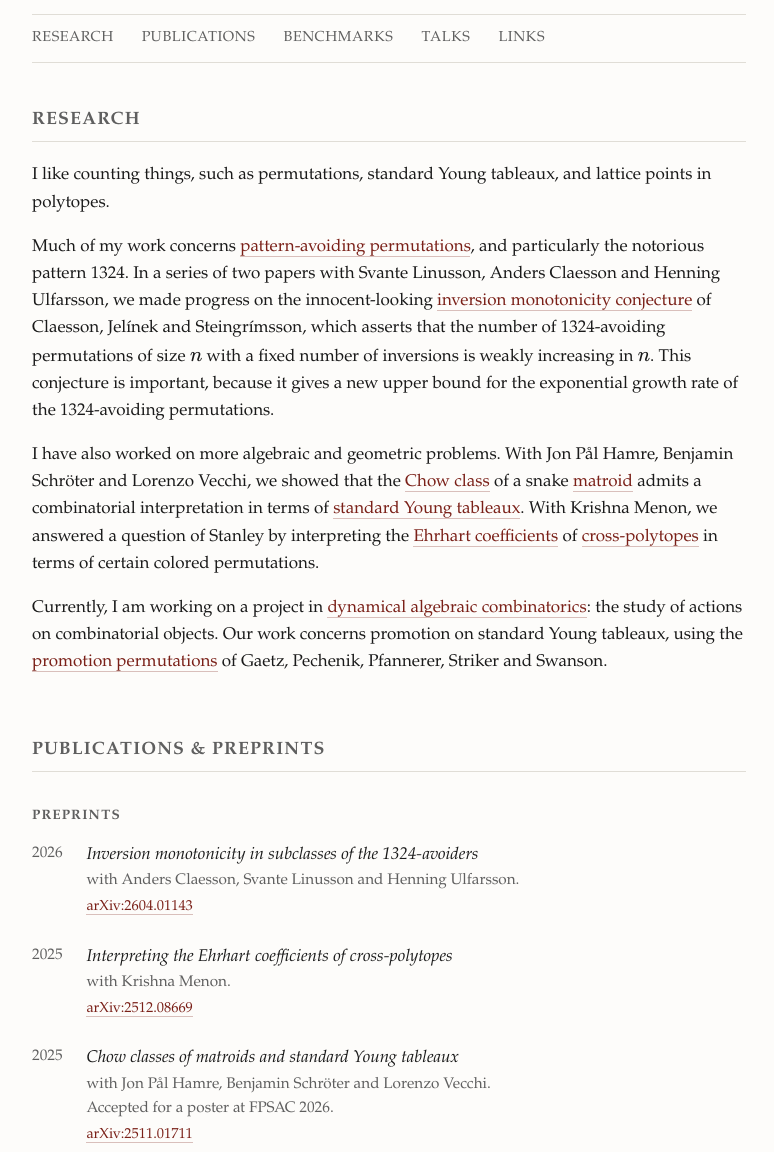
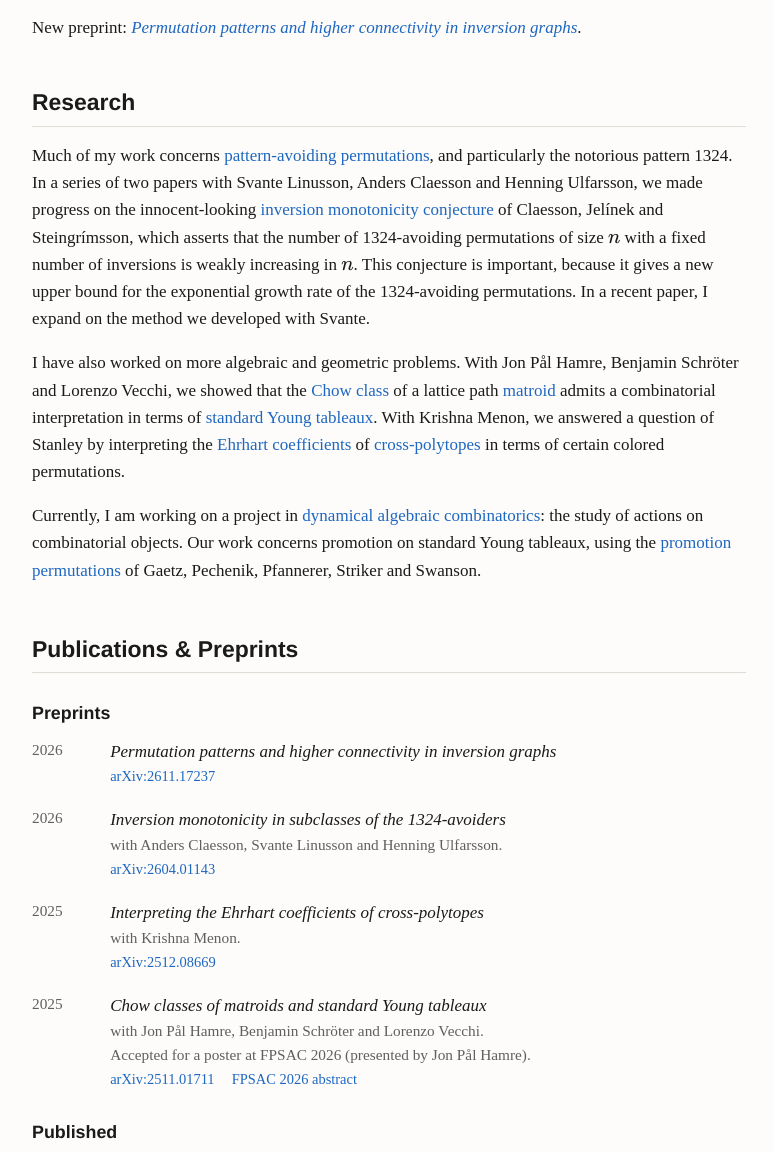
Before and after one commit to emilverkama/emilverkama.github.io, a plain HTML site: page index.html in a window 1280 px wide. Shown: the part 323-1475 px from the top of the page, without its empty margins (251-1025 px from the left). Drawn offline with nearby package versions, Linux system fonts and the light colour scheme.

Commit message:
Add inversion graphs preprint and SLC 96 talk; restyle page
- List "Permutation patterns and higher connectivity in inversion graphs"
  and announce it under the intro
- Move SLC 96 to past talks with slides; hide the empty upcoming list
- Add FPSAC 2026 abstract link for the matroid paper
- Sans-serif normal-case headings, plain serif body, blue links without
  underlines, no nav bar
- Widen the date column, smaller photo, tighter spacing
- Update Research text

Co-Authored-By: Claude Opus 5.5 <noreply@anthropic.com>

```diff
--- a/index.html
+++ b/index.html
@@ -35,39 +35,34 @@
     --ink:      #1a1a1a;
     --muted:    #5f5f5f;
     --rule:     #e0ddd6;
-    --link:     #7a2018;
+    --link:     #1d67c0;
     --bg:       #fdfcfa;
     --measure:  42rem;   /* text column width */
   }
 
-  html { font-size: 17px; -webkit-text-size-adjust: 100%; scroll-behavior: smooth; }
-
-  /* Respect the system setting for people who find motion uncomfortable. */
-  @media (prefers-reduced-motion: reduce) {
-    html { scroll-behavior: auto; }
-  }
+  html { font-size: 17px; -webkit-text-size-adjust: 100%; }
 
   body {
     margin: 0;
     padding: 0 1.5rem 6rem;
     background: var(--bg);
     color: var(--ink);
-    font-family: "Iowan Old Style", "Palatino Linotype", Palatino, Charter, Georgia, serif;
+    font-family: serif;
     line-height: 1.6;
   }
 
+  h1, h2, h3 { font-family: Helvetica, Arial, sans-serif; font-weight: bold; }
+
   .wrap { max-width: var(--measure); margin: 0 auto; }
 
-  a { color: var(--link); text-decoration: none; border-bottom: 1px solid rgba(122,32,24,.28); }
-  a:hover { border-bottom-color: var(--link); }
+  a { color: var(--link); text-decoration: none; }
+  a:hover { text-decoration: underline; }
 
   /* ---- Masthead -------------------------------------------- */
-  header { padding: 4.5rem 0 0; }
+  header { padding: 4.5rem 0 0; margin-bottom: 2.5rem; }
 
   h1 {
     font-size: 2rem;
-    font-weight: 600;
-    letter-spacing: -0.01em;
     margin: 0 0 .9rem;
   }
 
@@ -81,63 +76,27 @@
   /* Portrait. Delete this block and the <img> below if unwanted. */
   .portrait {
     float: right;
-    width: 115px;
-    height: 115px;
+    width: 100px;
+    height: 100px;
     object-fit: cover;
     border-radius: 3px;
     margin: 0.4rem 0rem 2rem 1.75rem;
     /* For a more austere look, add: filter: grayscale(100%); */
   }
 
-  /* ---- Navigation ------------------------------------------ */
-  /* position:sticky keeps the bar at the top of the window once you
-     scroll past it. The background colour is what stops the page text
-     showing through underneath. To go back to a nav that scrolls away
-     with the rest of the page, delete the first four lines. */
-  nav {
-    position: sticky;
-    top: 0;
-    z-index: 10;
-    background: var(--bg);
-    border-top: 1px solid var(--rule);
-    border-bottom: 1px solid var(--rule);
-    padding: .7rem 0;
-    margin-bottom: 2.5rem;
-    font-size: .85rem;
-    letter-spacing: .04em;
-    text-transform: uppercase;
-  }
-  nav a {
-    margin-right: 1.4rem;
-    border-bottom: none;
-    color: var(--muted);
-  }
-  nav a:hover { color: var(--ink); }
-
   /* ---- Sections -------------------------------------------- */
-  /* scroll-margin-top stops a section heading from landing underneath
-     the sticky nav when you click a link in it. Keep it a little
-     larger than the height of the bar. */
-  section { margin-bottom: 3.5rem; scroll-margin-top: 4.5rem; }
+  section { margin-bottom: 2.75rem; }
 
   h2 {
-    font-size: 1.05rem;
-    font-weight: 600;
-    letter-spacing: .06em;
-    text-transform: uppercase;
-    color: var(--muted);
-    margin: 0 0 1.2rem;
-    padding-bottom: .4rem;
+    font-size: 1.35rem;
+    margin: 0 0 .9rem;
+    padding-bottom: .3rem;
     border-bottom: 1px solid var(--rule);
   }
 
   h3 {
-    font-size: .8rem;
-    font-weight: 600;
-    letter-spacing: .08em;
-    text-transform: uppercase;
-    color: var(--muted);
-    margin: 2rem 0 .8rem;
+    font-size: 1.05rem;
+    margin: 1.5rem 0 .6rem;
   }
 
   p { margin: 0 0 1rem; }
@@ -145,15 +104,19 @@
   /* ---- Item lists (papers, talks, courses) ----------------- */
   .item-list { list-style: none; padding: 0; margin: 0; }
 
+  /* --date-col is the width of the date column; wide enough for "Nov 2025". */
+  .item-list { --date-col: 4.6rem; }
+
   .item-list li {
-    margin-bottom: 1.35rem;
-    padding-left: 3.2rem;
-    text-indent: -3.2rem;   /* hanging indent, like a bibliography */
+    margin-bottom: 1rem;
+    padding-left: var(--date-col);
+    text-indent: calc(-1 * var(--date-col));   /* hanging indent, like a bibliography */
   }
 
   .year {
     display: inline-block;
-    width: 3.2rem;
+    width: var(--date-col);
+    white-space: nowrap;
     text-indent: 0;
     color: var(--muted);
     font-variant-numeric: tabular-nums;
@@ -161,7 +124,7 @@
     vertical-align: top;
   }
 
-  .item-body { display: inline-block; text-indent: 0; max-width: calc(100% - 3.3rem); }
+  .item-body { display: inline-block; text-indent: 0; max-width: calc(100% - .1rem); }
 
   .title { font-style: italic; }
 
@@ -171,7 +134,7 @@
     font-size: .9rem;
   }
 
-  .links { font-size: .85rem; }
+  .links { display: block; font-size: .85rem; }
   .links a { margin-right: .8rem; }
 
   /* ---- Footer ---------------------------------------------- */
@@ -186,20 +149,17 @@
   @media (max-width: 40rem) {
     header { padding-top: 2.5rem; }
     h1 { font-size: 1.6rem; }
-    .portrait { width: 110px; height: 110px; margin-left: 1.25rem; }
+    .portrait { width: 95px; height: 95px; margin-left: 1.25rem; }
     .item-list li { padding-left: 0; text-indent: 0; }
     .year { display: block; width: auto; }
     .item-body { max-width: 100%; }
-    nav a { margin-right: 1rem; line-height: 2; }
-    /* The nav wraps onto two lines here, so it needs more clearance. */
-    section { scroll-margin-top: 7rem; }
   }
 
   /* ---- Print ----------------------------------------------- */
   @media print {
-    nav, .portrait { display: none; }
+    .portrait { display: none; }
     body { background: #fff; }
-    a { color: var(--ink); border: none; }
+    a { color: var(--ink); }
   }
 </style>
 </head>
@@ -234,15 +194,11 @@
     <a href="https://www.kth.se/math/act/comb/kth-combinatorics-seminar-1.1351755">KTH Combinatorics Seminar</a>; get in touch if you would like to give a talk!
   </p>
 
+  <p>
+    New preprint: <a href="https://arxiv.org/abs/2611.17237"><em>Permutation patterns and higher connectivity in inversion graphs</em></a>.
+  </p>
+
 </header>
-
-<nav>
-  <a href="#research">Research</a>
-  <a href="#publications">Publications</a>
-  <a href="#benchmarks">Benchmarks</a>
-  <a href="#events">Talks</a>
-  <a href="#links">Links</a>
-</nav>
 
 <!-- ==============================================================
      RESEARCH
@@ -251,16 +207,11 @@
   <h2>Research</h2>
 
   <p>
-    I like counting things, such as permutations, standard Young tableaux, and
-    lattice points in polytopes.
+    Much of my work concerns <a href="https://en.wikipedia.org/wiki/Permutation_pattern">pattern-avoiding permutations</a>, and particularly the notorious pattern 1324. In a series of two papers with Svante Linusson, Anders Claesson and Henning Ulfarsson, we made progress on the innocent-looking <a href="https://akc.is/inv-mono/">inversion monotonicity conjecture</a> of Claesson, Jel&iacute;nek and Steingr&iacute;msson, which asserts that the number of 1324-avoiding permutations of size \(n\) with a fixed number of inversions is weakly increasing in \(n\). This conjecture is important, because it gives a new upper bound for the exponential growth rate of the 1324-avoiding permutations. In a recent paper, I expand on the method we developed with Svante.
   </p>
 
   <p>
-    Much of my work concerns <a href="https://en.wikipedia.org/wiki/Permutation_pattern">pattern-avoiding permutations</a>, and particularly the notorious pattern 1324. In a series of two papers with Svante Linusson, Anders Claesson and Henning Ulfarsson, we made progress on the innocent-looking <a href="https://akc.is/inv-mono/">inversion monotonicity conjecture</a> of Claesson, Jel&iacute;nek and Steingr&iacute;msson, which asserts that the number of 1324-avoiding permutations of size \(n\) with a fixed number of inversions is weakly increasing in \(n\). This conjecture is important, because it gives a new upper bound for the exponential growth rate of the 1324-avoiding permutations.
-  </p>
-
-  <p>
-    I have also worked on more algebraic and geometric problems. With Jon P&aring;l Hamre, Benjamin Schr&ouml;ter and Lorenzo Vecchi, we showed that the <a href="https://arxiv.org/abs/1004.2403">Chow class</a> of a snake <a href="https://en.wikipedia.org/wiki/Matroid">matroid</a> admits a combinatorial interpretation in terms of <a href="https://en.wikipedia.org/wiki/Young_tableau">standard Young tableaux</a>. With Krishna Menon, we answered a question of Stanley by interpreting the <a href="https://en.wikipedia.org/wiki/Ehrhart_polynomial">Ehrhart coefficients</a> of <a href="https://en.wikipedia.org/wiki/Cross-polytope">cross-polytopes</a> in terms of certain colored permutations.
+    I have also worked on more algebraic and geometric problems. With Jon P&aring;l Hamre, Benjamin Schr&ouml;ter and Lorenzo Vecchi, we showed that the <a href="https://arxiv.org/abs/1004.2403">Chow class</a> of a lattice path <a href="https://en.wikipedia.org/wiki/Matroid">matroid</a> admits a combinatorial interpretation in terms of <a href="https://en.wikipedia.org/wiki/Young_tableau">standard Young tableaux</a>. With Krishna Menon, we answered a question of Stanley by interpreting the <a href="https://en.wikipedia.org/wiki/Ehrhart_polynomial">Ehrhart coefficients</a> of <a href="https://en.wikipedia.org/wiki/Cross-polytope">cross-polytopes</a> in terms of certain colored permutations.
   </p>
 
   <p>
@@ -278,6 +229,15 @@
 
   <h3>Preprints</h3>
   <ul class="item-list">
+
+    <li>
+      <span class="year">2026</span><span class="item-body">
+        <span class="title">Permutation patterns and higher connectivity in inversion graphs</span>
+        <span class="links">
+          <a href="https://arxiv.org/abs/2611.17237">arXiv:2611.17237</a>
+        </span>
+      </span>
+    </li>
 
     <li>
       <span class="year">2026</span><span class="item-body">
@@ -303,9 +263,10 @@
       <span class="year">2025</span><span class="item-body">
         <span class="title">Chow classes of matroids and standard Young tableaux</span>
         <span class="venue">with Jon P&aring;l Hamre, Benjamin Schr&ouml;ter and Lorenzo Vecchi.</span>
-        <span class="note">Accepted for a poster at FPSAC 2026.</span>
+        <span class="note">Accepted for a poster at FPSAC 2026 (presented by Jon P&aring;l Hamre).</span>
         <span class="links">
           <a href="https://arxiv.org/abs/2511.01711">arXiv:2511.01711</a>
+          <a href="https://www.mat.univie.ac.at/~slc/wpapers/FPSAC2026/34.html">FPSAC 2026 abstract</a>
         </span>
       </span>
     </li>
@@ -404,23 +365,30 @@
 <section id="events">
   <h2>Talks &amp; Events</h2>
 
+  <!-- No upcoming events at the moment, so this heading is hidden. To bring
+       it back, move these lines out of the comment and add an <li> per event.
   <h3>Upcoming Events</h3>
   <ul class="item-list">
 
-    <li>
-      <span class="year">Oct 2026</span><span class="item-body">
-        <span class="title"><a href="https://www.mat.univie.ac.at/~slc/wpapers/s96.html">S&eacute;minaire Lotharingien de Combinatoire, SLC 96</a></span>
-        <span class="venue">Strobl, Austria.</span>
-      </span>
-    </li>
-
   </ul>
+  -->
 
   <!-- To add the title of a talk, put it in the venue line like this:
        <span class="venue">Talk: <em>Title here</em>. Venue, City.</span> -->
 
   <h3>Selected Talks and Posters</h3>
   <ul class="item-list">
+
+    <li>
+      <span class="year">Oct 2026</span><span class="item-body">
+        <span class="title"><a href="https://www.mat.univie.ac.at/~slc/wpapers/s96.html">S&eacute;minaire Lotharingien de Combinatoire, SLC 96</a></span>
+        <span class="venue">Talk: <em>Patterns and connectivity in inversion graphs</em>.
+        Strobl, Austria.</span>
+        <span class="links">
+          <a href="slides/slc96.pdf">Slides (PDF)</a>
+        </span>
+      </span>
+    </li>
 
     <li>
       <span class="year">Jun 2026</span><span class="item-body">
@@ -499,7 +467,6 @@
      TEACHING — commented out so the placeholders don't appear on the
      live page. Fill in your real courses, then delete the "<!- -" on
      the line above and the "- ->" below to switch the section back on.
-     Remember to add Teaching back to the <nav> list as well.
 
 <section id="teaching">
   <h2>Teaching</h2>
```
Also changed, not shown: 1 other file.
